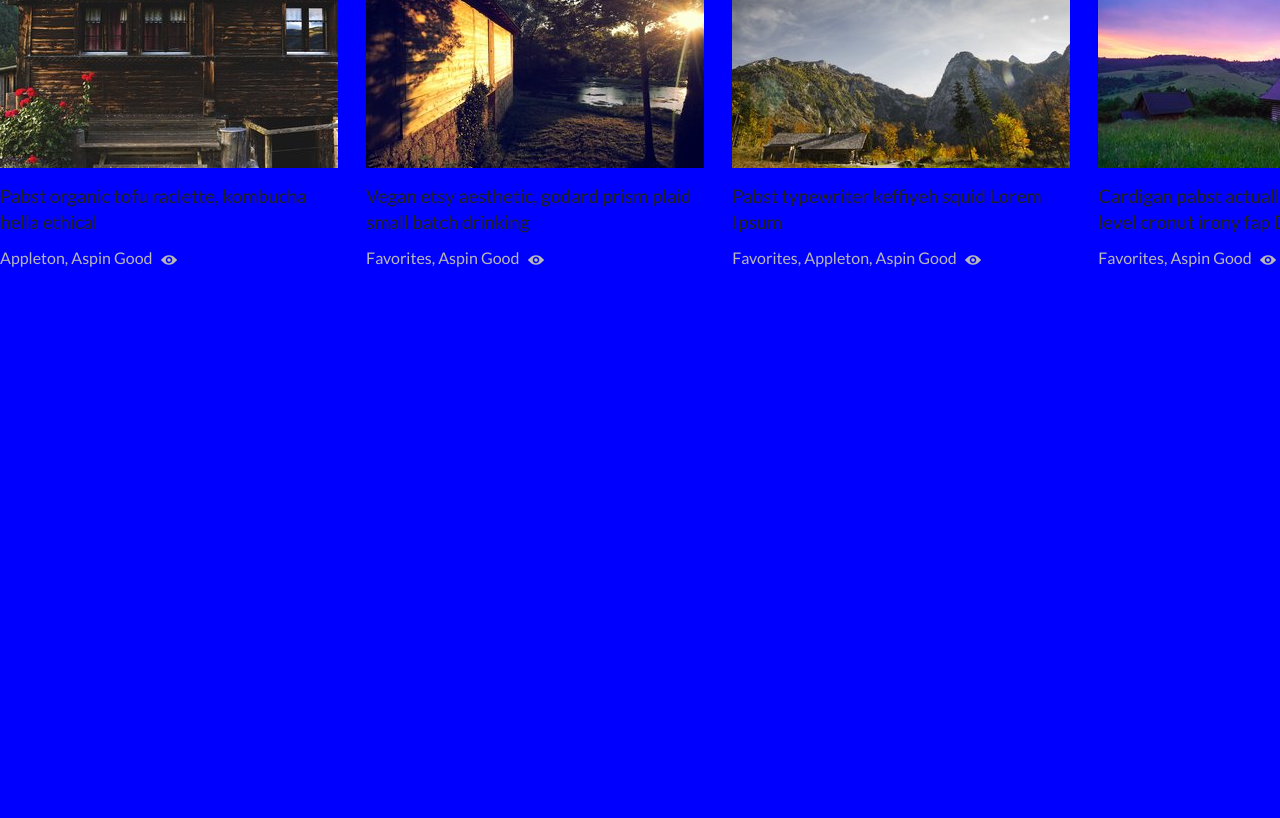
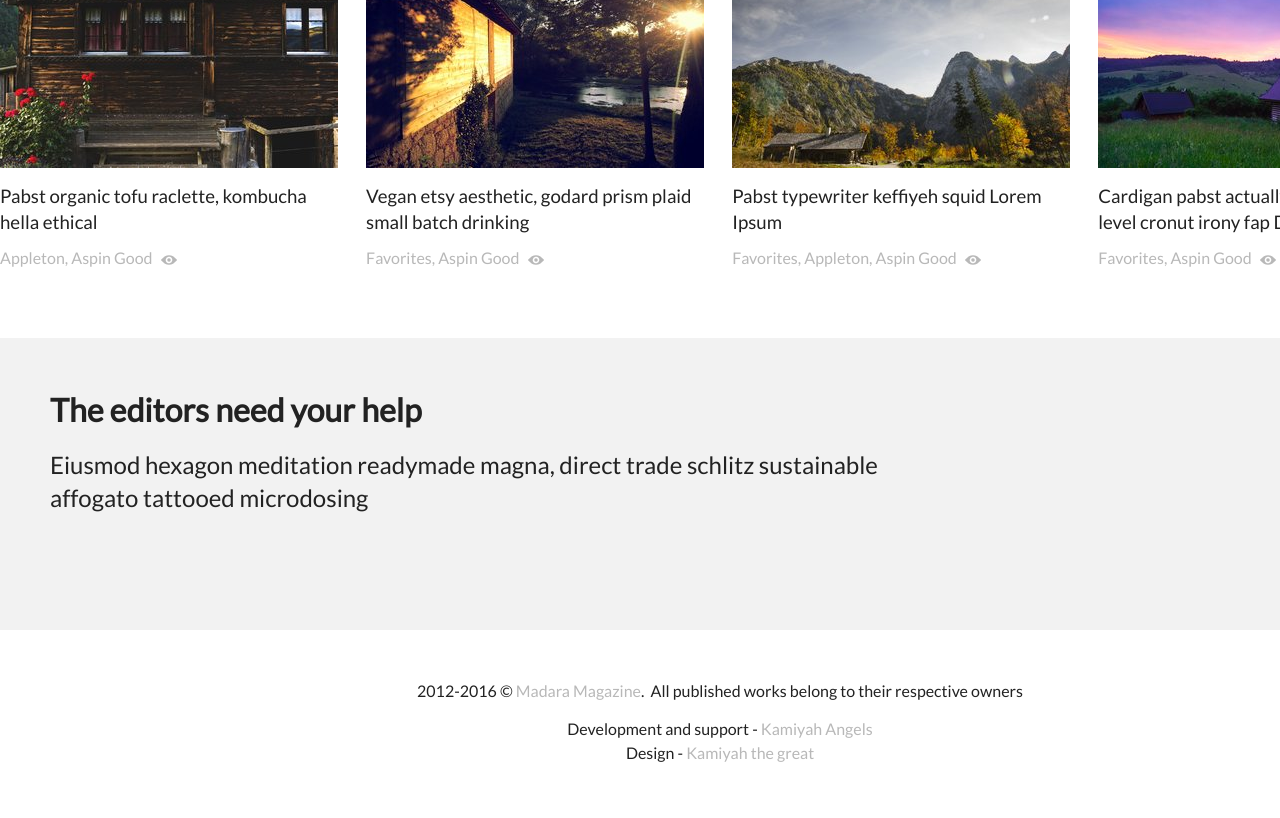
Before and after one commit to XavierMcin/Website-Practice, a plain HTML site: page Website Practice 1/index.html in a window 1280 px wide. Shown: the part 6848-7666 px from the top of the page. Drawn offline with nearby package versions, Linux system fonts and the light colour scheme.

Commit message:
finished basic layout of website and starting with javascript and animations

```diff
--- a/Website Practice 1/css/main.css
+++ b/Website Practice 1/css/main.css
@@ -15,6 +15,7 @@ html {
     font-size: 1em;
     line-height: 1.4;
     font-family: 'Lato', sans-serif;
+    overflow-x: hidden;
 }
 
 /*
@@ -278,8 +279,8 @@ html, body {
 #wrapper {
     width: 1440px;
     margin: auto;
-    background: blue;
-    height: 6960px;
+    /*background: blue;*/
+    height: 6660px;
     position: relative;
 }
 
@@ -700,7 +701,7 @@ article.parent img {
 .socialMedia {
     width: 1440px;
     height: 292px;
-    background: purple;
+    background: #f2f2f2;
     margin-top: 70px;
 }
 
@@ -802,14 +803,66 @@ article.parent img {
 
 
 
+.donate {
+    width: 1440px;
+    height: 292px;
+    background: #f2f2f2;
+    margin-top: 70px;
+}
+
+.donate h1 , .donate p {
+    margin: 0;
+    position: relative;
+    left: 50px;
+    top: 50px;
+}
+
+.donate p {
+    margin-top: 15px;
+    font-size: 18pt;
+    font-weight: lighter;
+    width: 900px;
+}
 
 
+/* Footer */
 
 
+footer {
+    width: 1440px;
+    height: 135px;
+    text-align: center;
+    position: relative;
+    top: 50px;
+}
 
+footer p {
+    font-size: 12pt;
+}
 
+footer p:first-of-type {
+    margin: 0;
+}
 
+footer p:nth-child(2) {
+    position: absolute;
+    right: 0;
+    top: -15px;
+}
 
+footer p:nth-child(4) {
+    position: relative;
+    top: -15px;
+}
+
+footer p a {
+    text-decoration: none;
+    color: #b8b8b8;
+}
+
+footer p a:hover {
+    color: #000;
+}
 
 
 
--- a/Website Practice 1/index.html
+++ b/Website Practice 1/index.html
@@ -294,6 +294,17 @@
                     <img src="img/eye.png">
                 </article>
             </section>
+            <section class="donate">
+                <h1>The editors need your help</h1>
+                <p>Eiusmod hexagon meditation readymade magna, direct trade schlitz sustainable affogato tattooed microdosing </p>
+                <div></div>
+            </section>
+            <footer>
+                <p>2012-2016 &copy; <a href="#">Madara Magazine</a>. &nbsp;All published works belong to their respective owners</p>
+                <p><a href="#">Connect with us</a></p>
+                <p>Development and support - <a href="#">Kamiyah Angels</a></p>
+                <p>Design - <a href="#">Kamiyah the great</a> </p>
+            </footer>
         </div>
 
 
```
Also changed, not shown: Website Practice 1/img/pexels-photo-91988.jpeg.
